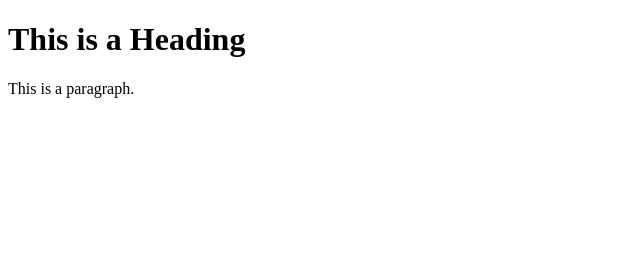
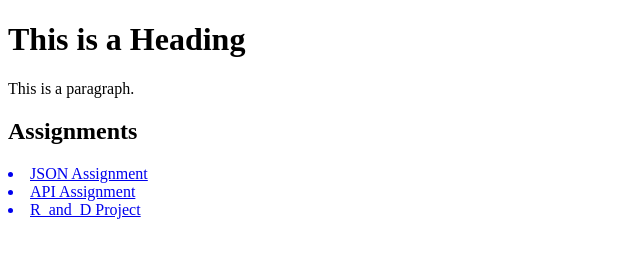
Before and after one commit to Alfredo-Enriquez/cse4050, a plain HTML site: page index.html in a window 1280 px wide. Shown: the whole page, without its empty margins (0-640 px from the left). Drawn offline with Linux system fonts and the light colour scheme.

Commit message:
Final Website

```diff
--- a/index.html
+++ b/index.html
@@ -7,6 +7,9 @@
 
 <h1>This is a Heading</h1>
 <p>This is a paragraph.</p>
-
+<h2>Assignments</h2>
+<a href='https://alfredo-enriquez.github.io/cse4050/json_test.html'><li>JSON Assignment</li></a>
+<a href='https://alfredo-enriquez.github.io/cse4050/api_test.html'><li>API Assignment</li></a>
+<a href='https://alfredo-enriquez.github.io/cse4050/Website_Project/Mangos_Paradise.html'><li>R_and_D Project</li></a>
 </body>
 </html>
```
